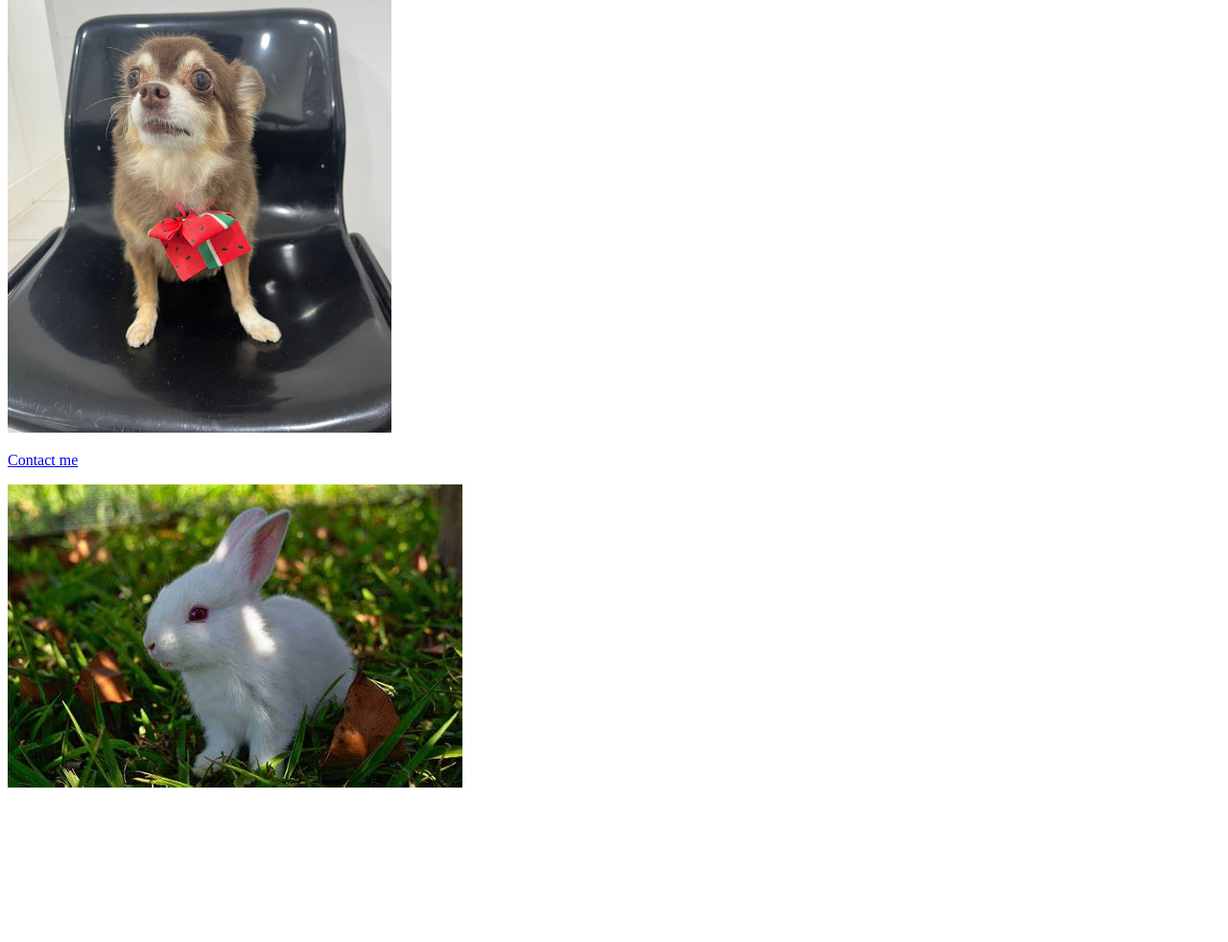
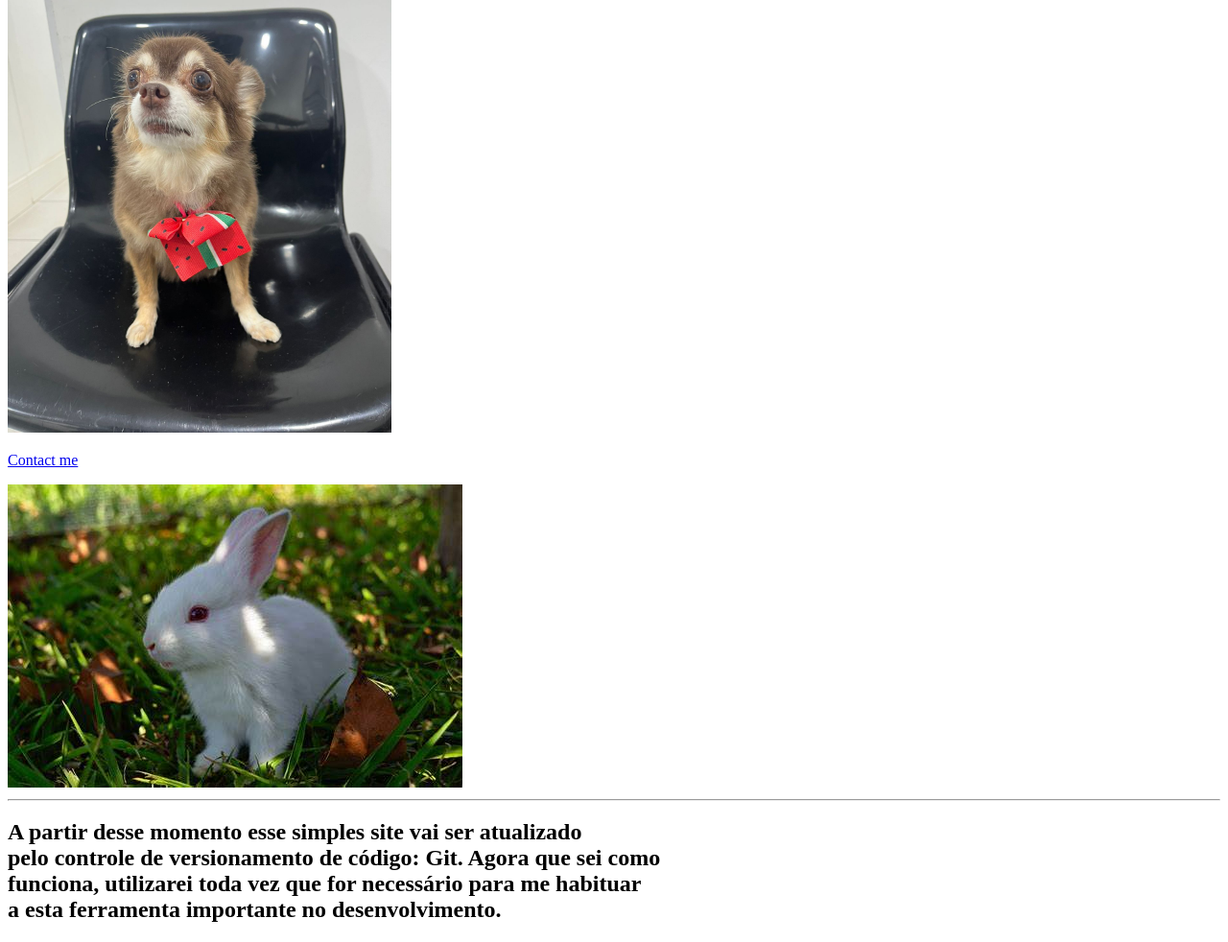
Before and after one commit to patrickal021/html_portfolio, a plain HTML site: page index.html in a window 1280 px wide. Shown: the part 375-1357 px from the top of the page at 96% size. Before the commit the page ends 1208 px from the top, so only its background shows below. Drawn offline with Linux system fonts and the light colour scheme.

Commit message:
last atualization: index.html

```diff
--- a/index.html
+++ b/index.html
@@ -22,5 +22,11 @@
   ">
   <p><a href=".\public\contact.html">Contact me</a></p>
   <img src=".\rabbit.png" alt="coelho">
+  <hr>
+  <h2>A partir desse momento esse simples site vai ser atualizado <br>
+  pelo controle de versionamento de código: Git. Agora que sei como <br>
+  funciona, utilizarei toda vez que for necessário para me habituar <br>
+  a esta ferramenta importante no desenvolvimento.
+  </h2>
 </body>
 </html>
```
